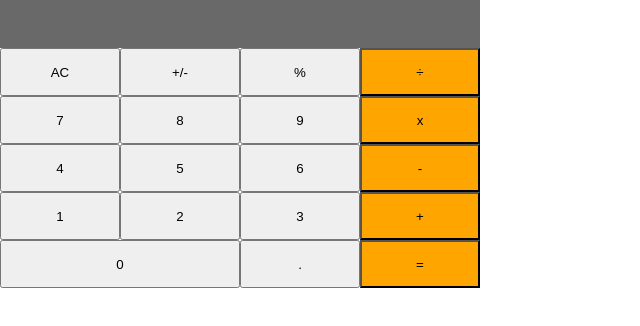
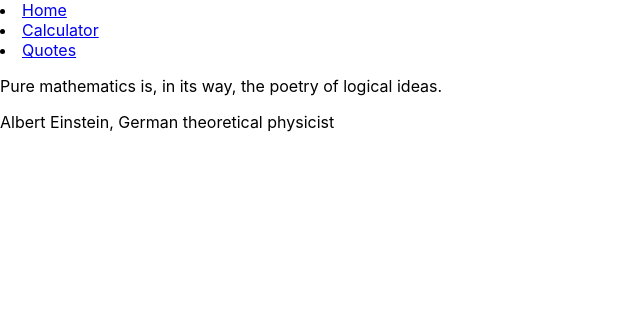
Before and after one commit to gdumani/math-magician, a React (Create React App) app: page /quote in a window 1280 px wide. Shown: the top 326 px of the page, without its empty margins (0-640 px from the left). Built offline with nearby package versions, Linux system fonts and the light colour scheme.

Commit message:
create content pages, add routes, create navbar

```diff
--- a/src/App.js
+++ b/src/App.js
@@ -1,11 +1,24 @@
 import React from 'react';
-import Calculator from './components/calculator';
+import {
+  BrowserRouter as Router,
+  Routes,
+  Route,
+} from 'react-router-dom';
 import './App.css';
+import NavBar from './components/navbar';
+import Calc from './pages/calc';
+import Home from './pages/home';
+import Quote from './pages/quote';
 
-const App = () => (
-  <div className="App">
-    <Calculator />
-  </div>
-);
-
-export default App;
+export default function App() {
+  return (
+    <Router>
+      <NavBar />
+      <Routes>
+        <Route path="/" element={<Home />} />
+        <Route path="/calc" element={<Calc />} />
+        <Route path="/quote" element={<Quote />} />
+      </Routes>
+    </Router>
+  );
+}
--- a/src/components/currentQuote.js
+++ b/src/components/currentQuote.js
@@ -1,4 +1,4 @@
-const CurrentQuote = () => {
+const CurrentQuote = () => (
   <div>
     <p className="phrase">
       Pure mathematics is, in its way, the poetry of logical ideas.
@@ -6,7 +6,7 @@ const CurrentQuote = () => {
     <p className="author">
       Albert Einstein, German theoretical physicist
     </p>
-  </div>;
-};
+  </div>
+);
 
 export default CurrentQuote;
--- /dev/null
+++ b/src/components/navbar.js
@@ -0,0 +1,17 @@
+import React from 'react';
+import { Link } from 'react-router-dom';
+
+const NavBar = () => (
+  <div>
+    <li>
+      <Link to="/">Home</Link>
+    </li>
+    <li>
+      <Link to="/calc">Calculator</Link>
+    </li>
+    <li>
+      <Link to="/quote">Quotes</Link>
+    </li>
+  </div>
+);
+export default NavBar;
--- a/src/index.js
+++ b/src/index.js
@@ -3,12 +3,11 @@ import ReactDOM from 'react-dom';
 import './index.css';
 import App from './App';
 import reportWebVitals from './reportWebVitals';
-import { BowserRouter, BrowserRouter } from "react-router-dom";
 
 ReactDOM.render(
-  <BrowserRouter>
+  <div>
     <App />
-  </BrowserRouter>,
+  </div>,
   document.getElementById('root'),
 );
 
--- a/src/pages/calc.js
+++ b/src/pages/calc.js
@@ -1,10 +1,10 @@
 import React from 'react';
 import Calculator from '../components/calculator';
 
-const Calc = () => {
+const Calc = () => (
   <div className="calc">
     <p>Lets do some Math!</p>
     <Calculator />
-  </div>;
-};
+  </div>
+);
 export default Calc;
```
Also changed, not shown: src/pages/quote.js (+4 -3 lines).
